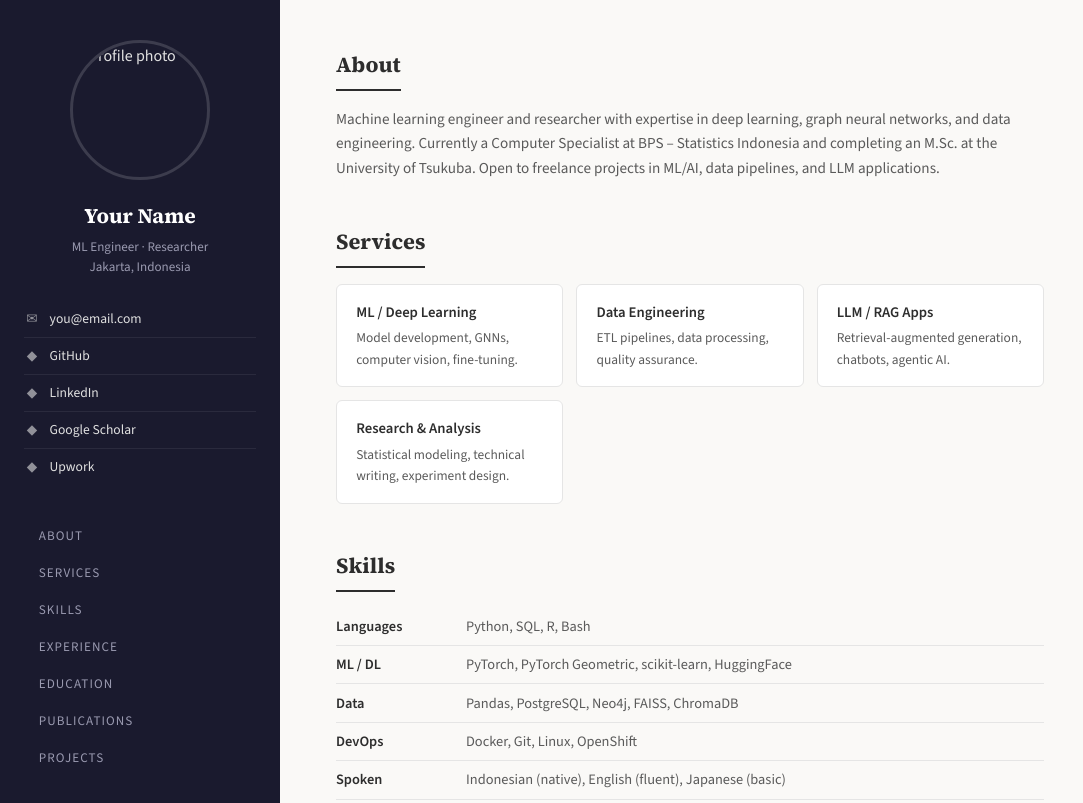
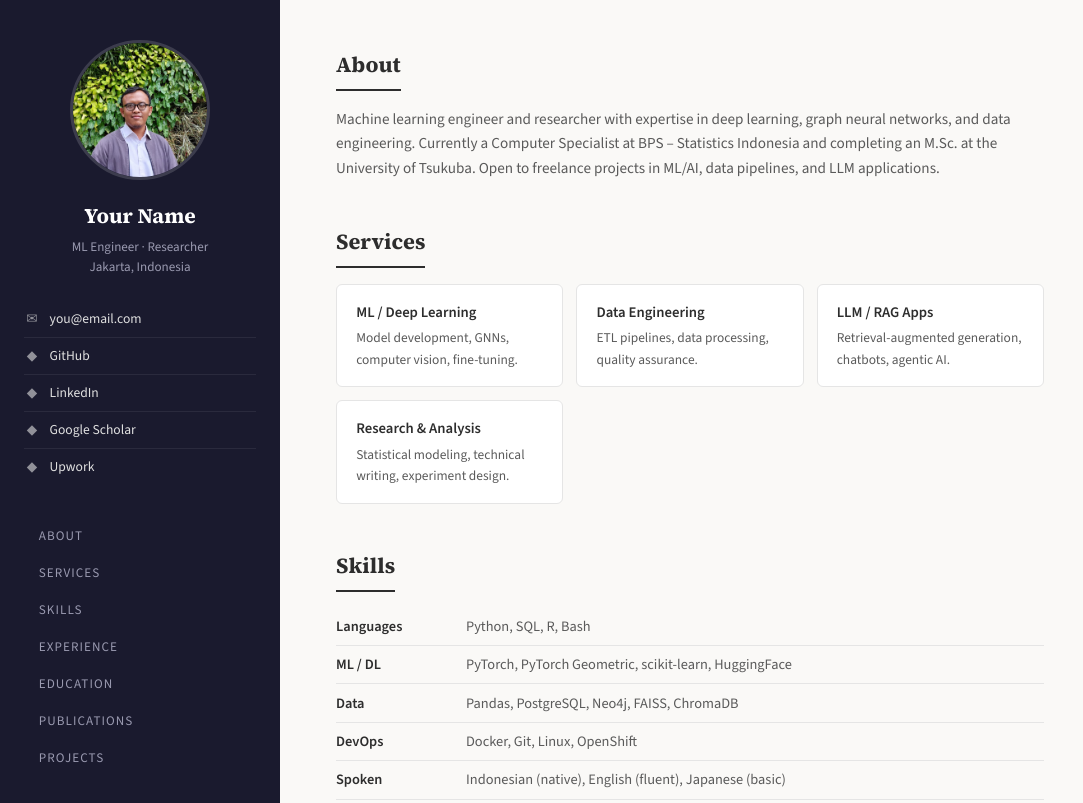
Before and after one commit to briliansurya/briliansurya.github.io, a plain HTML site: page index.html in a window 1280 px wide. Shown: the top 803 px of the page, without its empty margins (0-1083 px from the left). Drawn offline with nearby package versions, Linux system fonts and the light colour scheme.

Commit message:
Update index.html

```diff
--- a/index.html
+++ b/index.html
@@ -334,7 +334,7 @@
        SIDEBAR —
   ═════════════════════════════════════════ -->
   <aside class="sidebar">
-    <img src="photo.jpeg" alt="Profile photo" class="photo">
+    <img src="photos.jpeg" alt="Profile photo" class="photo">
     <h1>Your Name</h1>
     <p class="tagline">ML Engineer · Researcher<br>Jakarta, Indonesia</p>
 
```
